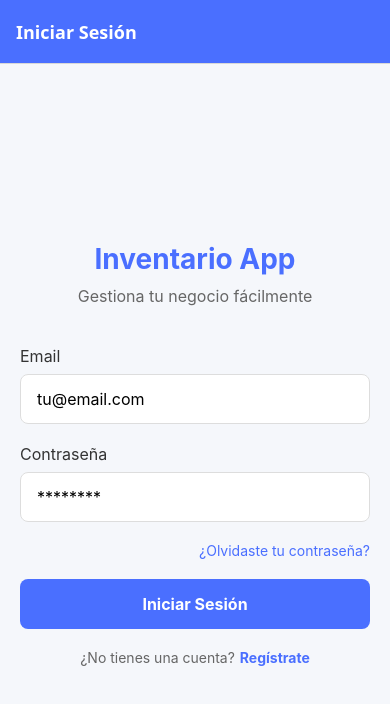
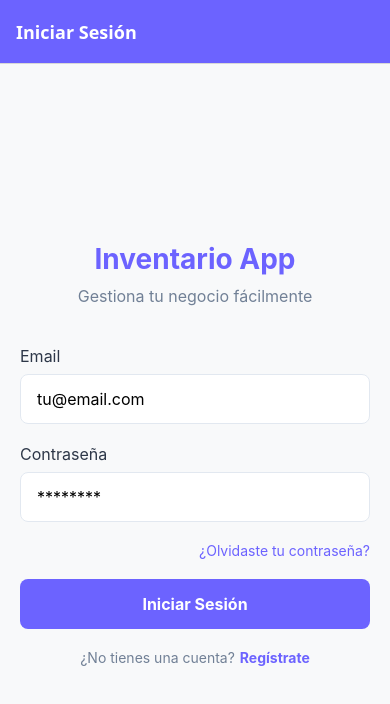
Before and after one commit to AldG99/inventory-control-app, a React Native app: screen /Home in a window 390 px wide. Shown: the top 704 px of the page. Built offline with nearby package versions, Linux system fonts and the light colour scheme; no server answers.

Commit message:
Archivo de colores con soporte para estados y utilidades

```diff
--- a/app/constants/colors.js
+++ b/app/constants/colors.js
@@ -1,19 +1,39 @@
 export default {
-  primary: '#4A6FFF',
-  primaryDark: '#3352D4',
-  primaryLight: '#7B97FF',
-  secondary: '#F9A826',
-  background: '#F5F7FB',
+  // Colores principales
+  primary: '#6C63FF', // Violeta moderno
+  primaryDark: '#5A52D5', // Versión más oscura
+  primaryLight: '#9B95FF', // Versión más clara
+
+  // Colores secundarios
+  secondary: '#4ECDC4', // Turquesa
+
+  // Colores de fondo
+  background: '#F8F9FA', // Gris muy claro
+  surfaceLight: '#FFFFFF', // Blanco
+  surfaceMedium: '#F0F0F0', // Gris claro
+
+  // Colores de texto
+  text: '#2D3748', // Gris oscuro
+  textLight: '#718096', // Gris medio
+  textMuted: '#A0AEC0', // Gris claro
+
+  // Colores de estado
+  success: '#48BB78', // Verde
+  danger: '#F56565', // Rojo suave
+  warning: '#F6AD55', // Naranja suave
+  info: '#63B3ED', // Azul suave
+
+  // Colores de borde
+  border: '#E2E8F0', // Gris muy claro
+
+  // Utilidades
   white: '#FFFFFF',
-  black: '#242424',
-  text: '#333333',
-  textLight: '#666666',
-  gray: '#CCCCCC',
-  grayLight: '#E8E8E8',
-  success: '#4CAF50',
-  danger: '#F44336',
-  warning: '#FFC107',
-  info: '#2196F3',
-  border: '#DDDDDD',
+  black: '#1A202C',
   transparent: 'transparent',
+
+  // Sombras
+  shadowColor: 'rgba(0, 0, 0, 0.1)',
+
+  // Overlay
+  overlay: 'rgba(45, 55, 72, 0.5)', // Overlay semitransparente
 };
```
